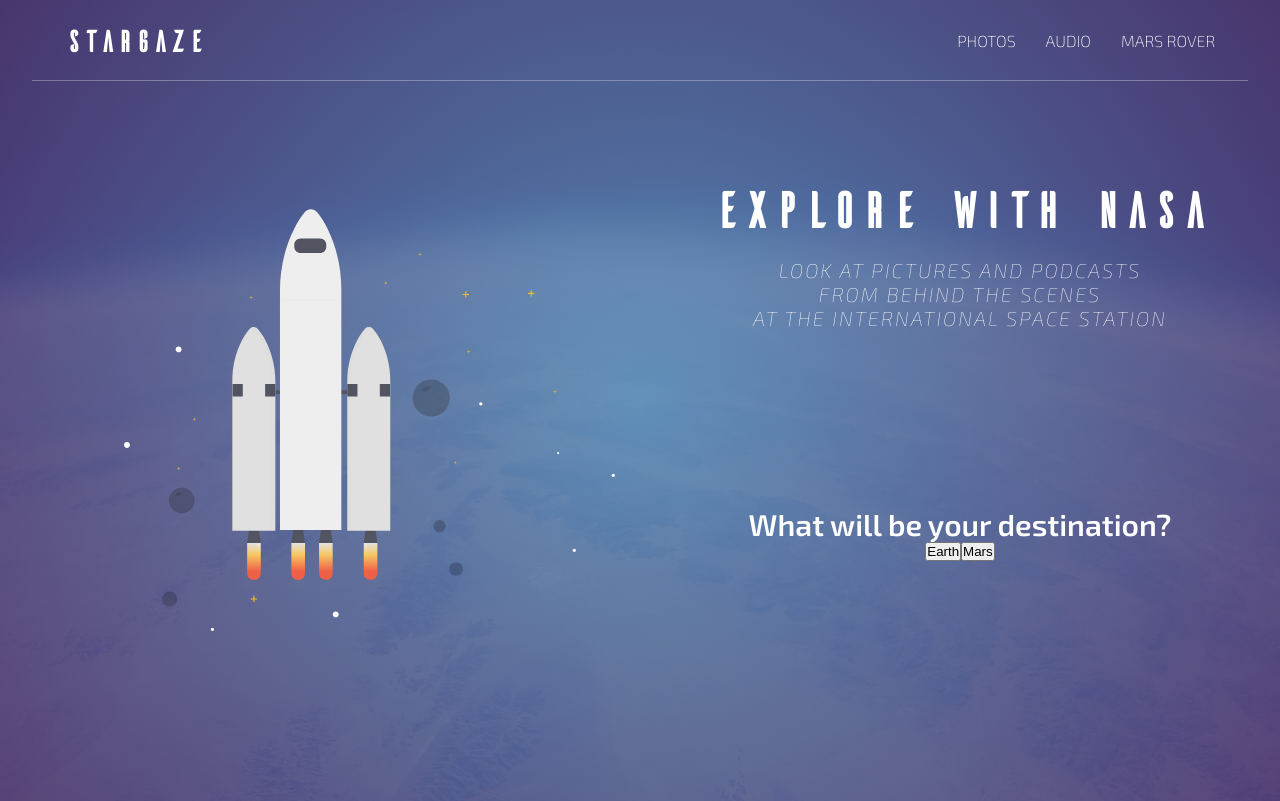
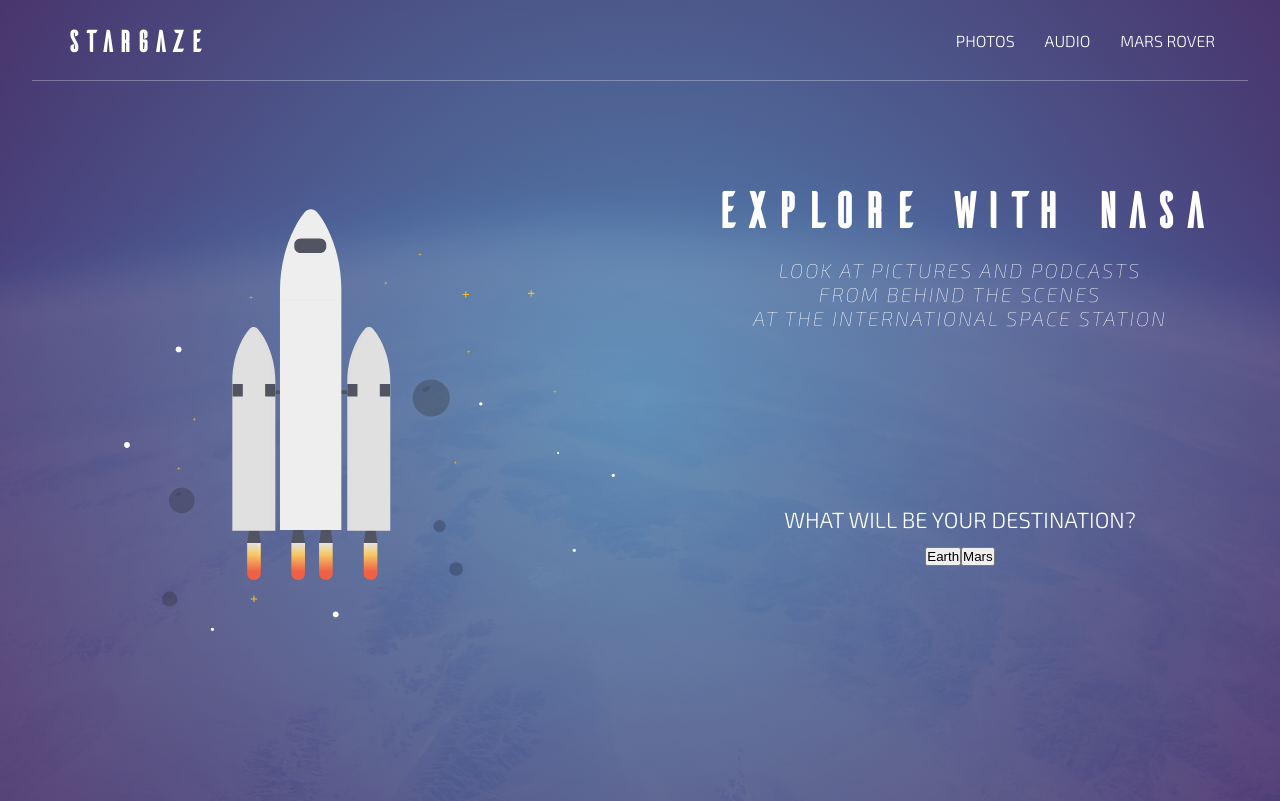
Before and after one commit to Loganpotts1/StarGaze-MKII, a React (Create React App) app: page / in a window 1280 px wide. Built offline with nearby package versions, Linux system fonts and the light colour scheme.

Commit message:
scss refactoring

```diff
--- a/src/css/base/_base.scss
+++ b/src/css/base/_base.scss
@@ -1,9 +1,16 @@
 // VARIABLES
 :root {
+    --font-display: "Ailerons";
+    --font-primary: "Exo 2"
 
+    --color-primary: #fff;
+    --color-alt: rgba(80, 57, 117, 1);
 }
 
+$bp-larger: 1200px;
+$bp-large: 900px;
 $bp-medium: 700px;
+$bp-small: 500px;
 //
 
 //FONTS
@@ -30,7 +37,11 @@
 html {
     font-size: 62.5%; // 10px/16px = 62.5%, making 1rem = 10px
 
-    @media screen and (max-width: $bp-medium) {
+    @media screen and (max-width: $bp-large) {
+        font-size: 50%;
+    }
+
+    @media screen and (max-width: $bp-small) {
         font-size: 45%;
     }
 }
--- a/src/css/base/_headings.scss
+++ b/src/css/base/_headings.scss
@@ -1,11 +1,12 @@
 .heading-1 {
-    font-family: "Ailerons";
+    font-family: var(--font-display);
     font-size: 5rem;
 }
 
 .heading-2 {
-    font-family: "Exo 2";
-    font-size: 3rem;
+    font-family: var(--font-primary);
+    font-size: 2.2rem;
+    font-weight: 300;
 }
 
 .heading-3 {
--- a/src/css/components/_cta.scss
+++ b/src/css/components/_cta.scss
@@ -1,10 +1,20 @@
 .cta {
+    align-self: start;
     grid-column: col-start 5 / center-end;
     grid-row: 2 / 3;
-    align-self: start;
+    padding-top: 5rem;
     text-align: center;
-    padding-top: 5rem;
+    text-transform: uppercase;
+
+    @media screen and (max-width: $bp-medium) {
+        align-self: center;
+        grid-column: center-start / center-end;
+        grid-row: 3 / 4;
+        padding-top: 0;
+        margin-top: -15%;
+    }
 
     &__buttons {
+        margin-top: 1.5rem;
     }
 }
--- a/src/css/components/_navbar.scss
+++ b/src/css/components/_navbar.scss
@@ -1,39 +1,39 @@
 .nav {
-    width: 95%;
-    justify-self: center;
     display: grid;
     grid-template-columns: max-content 1fr max-content;
     grid-template-rows: 80px;
     align-items: center;
-    border-bottom: 1px solid rgba(#fff, .3);
+    justify-self: center;
+    width: 95%;
+    border-bottom: 1px solid rgba(var(--color-primary), .3);
 
     @media screen and (max-width: $bp-medium) {
         width: 100%;
         border-bottom: none;
-        background-color: #fff;
+        background-color: var(--color-primary);
     }
 
     &__logo {
-        font-family: "Ailerons";
+        font-family: var(--font-display);
         font-size: 30px;
         margin-left: calc(20px + 1vw);
 
         @media screen and (max-width: $bp-medium) {
-            color: rgba(80, 57, 117, .9);
+            color: var(--color-alt);
             z-index: 2;
         }
     }
 
     &__items {
-        grid-column: 3 / 4;
-        list-style: none;
         display: grid;
         grid-template-columns: repeat(3, max-content);
         grid-column-gap: 3rem;
+        grid-column: 3 / 4;
         align-items: center;
+        font-family: var(--font-primary);
+        font-weight: 300;
+        list-style: none;
         margin-right: calc(20px + 1vw);
-        font-family: "Exo 2";
-        font-weight: 200;
 
         @media screen and (max-width: $bp-medium) {
             grid-column: 3 / 4;
@@ -44,15 +44,14 @@
             margin-right: 0;
 
             &--active {
+                opacity: 1;
+                position: absolute;
                 width: 100%;
-                background-color: #fff;
                 padding: 4rem 0;
                 border-bottom-left-radius: 12px;
                 border-bottom-right-radius: 12px;
-                position: absolute;
-                opacity: 1;
                 z-index: 1;
-                justify-content: center;
+                background-color: var(--color-primary);
                 animation: hamburger .8s cubic-bezier(0.175, 0.885, 0.320, 1.275) both;
             }
         }
@@ -63,34 +62,35 @@
     }
 
     &__link {
-        font-size: 1.6rem;
+        font-size: 16px;
         text-transform: uppercase;
 
         &:link,
         &:visited {
             text-decoration: none;
-            color: #fff;
+            color: var(--color-primary);
 
             @media screen and (max-width: $bp-medium) {
-                color: rgba(80, 57, 117, .9);
                 font-size: 2.5rem;
+                color: var(--color-alt);
+
             }
         }
     }
 }
 
 .moon-menu {
+    cursor: pointer;
     display: none;
-    cursor: pointer;
+    border-radius: 50%;
     margin-right: calc(20px + 1vw);
-    border-radius: 50%;
+    background-image: radial-gradient(circle, rgba(90,139,183,.9) 0%, rgba(80, 57, 117, .9) 100%);
     transition: all .8s cubic-bezier(0.175, 0.885, 0.320, 1.275);
-    background-image: radial-gradient(circle, rgba(90,139,183,.9) 0%, rgba(80, 57, 117, .9) 100%);
     z-index: 2;
 
     @media screen and (max-width: $bp-medium) {
+        grid-column: 5 / 6;
         display: inherit;
-        grid-column: 5 / 6;
 
         &:active {
             transform: scale(.8);
--- a/src/css/components/_rocketship.scss
+++ b/src/css/components/_rocketship.scss
@@ -3,4 +3,9 @@
     grid-row: 1 / -1;
     width: 150%;
     margin: 0 -40%;
+
+    @media screen and (max-width: $bp-medium), screen and (min-width: $bp-small) {
+        width: 120%;
+        margin: 1rem -25%;
+    }
 }
```
Also changed, not shown: src/css/components/_header.scss (+28 -12 lines), src/css/layout/_layout.scss (+6 -1 lines), src/css/main.min.css.
